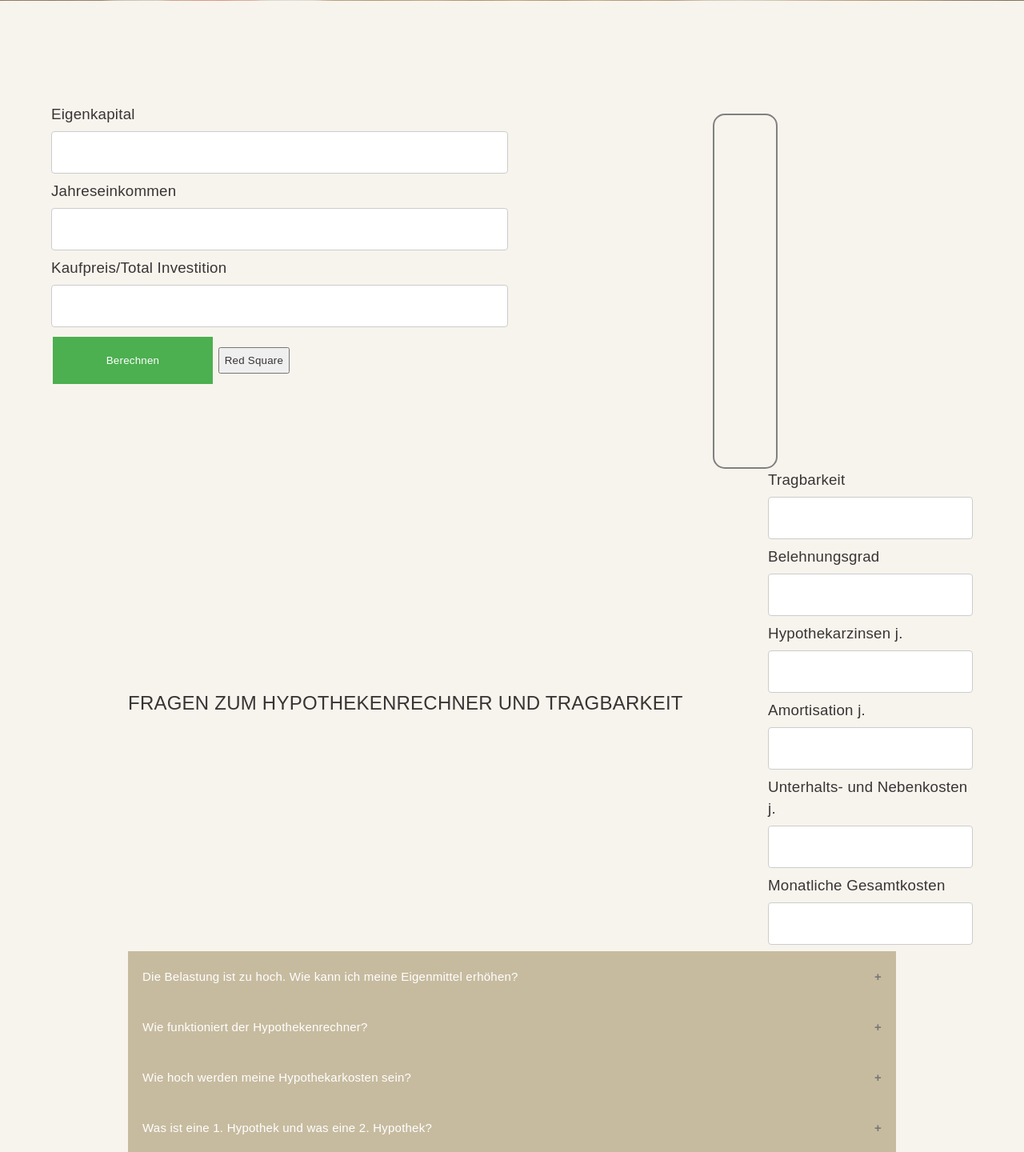
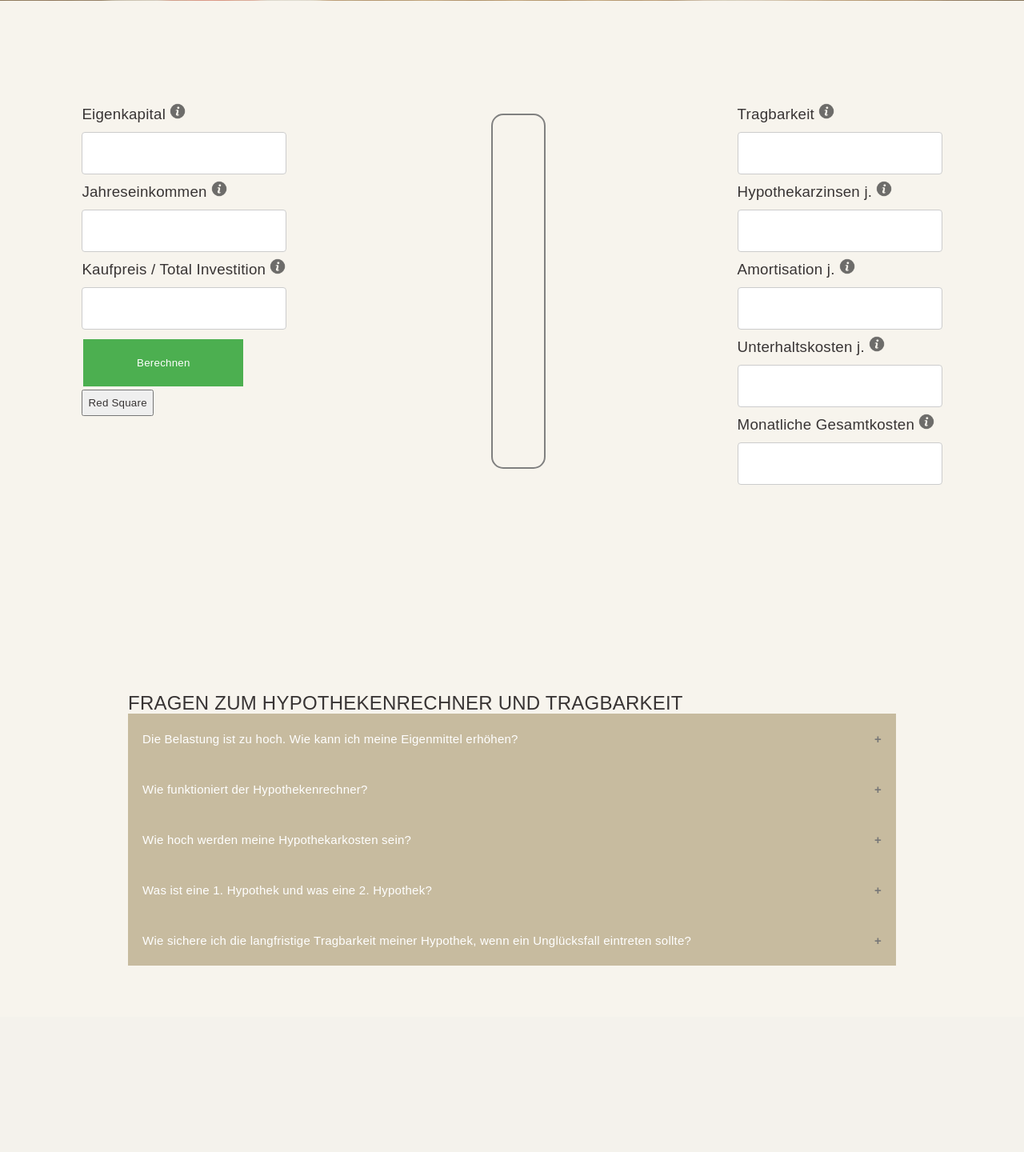
Before and after one commit to Skip-SBT/SA_LiebenfelserImmobilienAG, a PHP site: page / in a window 1280 px wide; the page is wider, and only the part inside the window is pictured. Shown: the part 791-2231 px from the top of that part at 80% size. After the commit the page ends 1998 px from the top of that part, so only its background shows below. Run offline with PHP 8.4, Linux system fonts and the light colour scheme; data that the repository does not hold is empty.

Commit message:
finished tooltips

```diff
--- a/index.php
+++ b/index.php
@@ -26,16 +26,39 @@
             <div class="input">
                 <label>
                     <h3>Eigenkapital</h3>
+                    <div class="btn btn-primary tooltip"><img src="Pictures\info1.png">
+                        <div class="right">
+                            <h3>Eigenkapital</h3>
+                            <p>Dolor sit amet, consectetur adipiscing elit.</p>
+                            <i></i>
+                        </div>
+                    </div>
                     <input type="number" name="Ek" value="<?php echo $_POST['Ek'] ?>" />
+
                 </label>
 
                 <label>
                     <h3>Jahreseinkommen</h3>
+                    <div class="btn btn-primary tooltip"><img src="Pictures\info1.png">
+                        <div class="right">
+                            <h3>Jahreseinkommen</h3>
+                            <p>Dolor sit amet, consectetur adipiscing elit.</p>
+                            <i></i>
+                        </div>
+                    </div>
                     <input type="number" name="Jahreseinkommen" value="<?php echo $_POST['Jahreseinkommen'] ?>" />
                 </label>
 
                 <label>
+                    <h3>Kaufpreis / Total Investition</h3>
+                    <div class="btn btn-primary tooltip"><img src="Pictures\info1.png">
+                        <div class="right">
                             <h3>Kaufpreis/Total Investition</h3>
+                            <p>Dolor sit amet, consectetur adipiscing elit.</p>
+                            <i></i>
+                        </div>
+                    </div>
+
                     <input type="number" name="Kaufpreis" value="<?php echo $_POST['Kaufpreis'] ?>" />
                 </label>
                 <input type="submit" name="calc" value="Berechnen" id="b1">
@@ -51,21 +74,28 @@
     <div class="results">
         <label>
             <h3>Tragbarkeit</h3>
+            <div class="btn btn-primary tooltip"><img src="Pictures\info1.png">
+                <div class="right">
+                    <p>Die Gesamtkosten der Liegenschaft sollten nicht mehr als 33% des Bruttoeinkommens betragen, damit die Immobilie langfristig für Sie tragbar ist.</p>
+                    <i></i>
+                </div>
+            </div>
             <input type="text" name="Result" value="<?php
                                                     if (isset($_POST['calc'])) {
                                                         echo calcTragbarkeit($_POST['Kaufpreis'], $_POST['Ek'], $_POST['Jahreseinkommen']);
                                                     } ?>" readonly>
 
         </label>
-                <label>
-                    <h3>Belehnungsgrad</h3>
-                    <input type="Text" id="bel" name="Result" id="b22" value="<?php
-                                                                        if (isset($_POST['calc'])) {
-                                                                            echo calcBelehnung($_POST['Kaufpreis'], $_POST['Ek']);
-                                                                        } ?>" readonly>
-                </label>
+
+
         <label>
             <h3>Hypothekarzinsen j.</h3>
+            <div class="btn btn-primary tooltip"><img src="Pictures\info1.png">
+                <div class="right">
+                    <p>Für die Berechnung der langfristigen Hypothekarzinsen wird mit einem kalkulatorischen Zinssatz von 5.00% gerechnet.</p>
+                    <i></i>
+                </div>
+            </div>
             <input type="text" name="Result" value="<?php
                                                     if (isset($_POST['calc'])) {
                                                         $zins = calcZins($_POST['Kaufpreis'], $_POST['Ek']);
@@ -76,13 +106,25 @@
         </label>
         <label>
             <h3>Amortisation j.</h3>
+            <div class="btn btn-primary tooltip"><img src="Pictures\info1.png">
+                    <div class="right">
+                        <p>II. Hypotheken sind innert 15 Jahren zu amortisieren.</p>
+                        <i></i>
+                    </div>
+                </div>
             <input type="text" name="Result" value="<?php
                                                     if (isset($_POST['calc'])) {
                                                         echo number_format(calcAmotisation($_POST['Kaufpreis'], $_POST['Ek'])) . " CHF";
                                                     } ?>" readonly>
         </label>
         <label>
-                    <h3>Unterhalts- und Nebenkosten j.</h3>
+            <h3>Unterhaltskosten j.</h3>
+            <div class="btn btn-primary tooltip"><img src="Pictures\info1.png">
+                    <div class="right">
+                        <p>Für die Berechnung der jährlichen Nebenkosten wird mit 0.7% vom Liegenschaftswert gerechnet.</p>
+                        <i></i>
+                    </div>
+                </div>
             <input type="text" name="Result" value="<?php
                                                     if (isset($_POST['calc'])) {
                                                         $nebenkosten = $_POST['Kaufpreis'] * 0.007;
@@ -92,12 +134,24 @@
         </label>
         <label>
             <h3>Monatliche Gesamtkosten</h3>
+            <div class="btn btn-primary tooltip"><img src="Pictures\info1.png">
+                    <div class="right">
+                        <p>Durchschnittliche Gesamtkosten, welche für die Liegenschaften pro Monat langfristig anfallen.</p>
+                        <i></i>
+                    </div>
+                </div>
             <input type="text" name="Result" value="<?php
                                                     if (isset($_POST['calc'])) {
                                                         echo calcMonatlichegesammtkosten($_POST['Kaufpreis'], $_POST['Ek']) . " CHF";
                                                     } ?>" readonly>
 
         </label>
+
+        <!-- Belehnungsgrad</h3> -->
+        <input type="Text" type="hidden" id="bel" name="Result" id="b22" value="<?php
+                                                                                if (isset($_POST['calc'])) {
+                                                                                    echo calcBelehnung($_POST['Kaufpreis'], $_POST['Ek']);
+                                                                                } ?>" readonly>
 
     </div>
     </div>
@@ -163,9 +217,9 @@
         }
 
         if ($check) {
-            echo (round($hypo)) ;
+            echo (round($hypo));
         } else {
-            echo (round($hypo)) ;
+            echo (round($hypo));
         }
     }
     function calcZins($kaufpreis, $ek)
--- a/stylesheet.css
+++ b/stylesheet.css
@@ -69,6 +69,10 @@ Filename       : stylesheet
         position: relative;
     }
 
+    #bel {
+        visibility: hidden;
+    }
+
     label {
         margin-bottom: 60px;
         width: 120%;
@@ -76,17 +80,18 @@ Filename       : stylesheet
 
     .input {
         float: left;
-        padding-left: 5%;
+        padding-left: 8%;
+        width: 20vw;
+    }
+
+    .results {
+        float: right;
+        padding-right: 8%;
+        width: 20%;
     }
 
     input {
         width: 200px;
-    }
-
-    .results {
-        float: right;
-        padding-right: 5%;
-        width: 20%;
     }
 
     .text {
@@ -173,14 +178,83 @@ Filename       : stylesheet
         margin-top: 0;
     }
 
-    .VChart canvas {
-        width: 6%;
+    #VBar {
+        width: 5vw;
+        margin-left: 20%;
         height: 55vh;
         border: 2px solid grey;
         display: block;
         float: left;
-        margin-left: 20%;
         margin-top: 1%;
         border-radius: 15px;
         font-stretch: expanded;
     }
+
+    .input h3 {
+        float: left;
+    }
+
+    .results h3 {
+        float: left;
+    }
+
+    .tooltip {
+        position: relative;
+        text-align: left;
+        float: left;
+        margin-left: 2%;
+    }
+
+    .tooltip .right {
+        min-width: 200px;
+        max-width: 400px;
+        top: 50%;
+        left: 100%;
+        margin-left: 20px;
+        transform: translate(0, -50%);
+        padding: 10px 20px;
+        color: #444444;
+        background-color: #EEEEEE;
+        font-weight: normal;
+        font-size: 13px;
+        border-radius: 8px;
+        position: absolute;
+        z-index: 99999999;
+        box-sizing: border-box;
+        box-shadow: 0 1px 8px rgba(0, 0, 0, 0.5);
+        visibility: hidden;
+        opacity: 0;
+        transition: opacity 0.8s;
+    }
+
+    .tooltip:hover .right {
+        visibility: visible;
+        opacity: 1;
+    }
+
+    .tooltip .right i {
+        position: absolute;
+        top: 50%;
+        right: 100%;
+        margin-top: -12px;
+        width: 12px;
+        height: 24px;
+        overflow: hidden;
+    }
+
+    .tooltip img {
+        width: 20px;
+        opacity: .7;
+    }
+
+    .tooltip .right i::after {
+        content: '';
+        position: absolute;
+        width: 12px;
+        height: 12px;
+        left: 0;
+        top: 50%;
+        transform: translate(50%, -50%) rotate(-45deg);
+        background-color: #EEEEEE;
+        box-shadow: 0 1px 8px rgba(0, 0, 0, 0.5);
+    }
```
Also changed, not shown: Pictures/info.png (added), Pictures/info1.png (added). Lines whose indentation alone changed are shown as unchanged.
